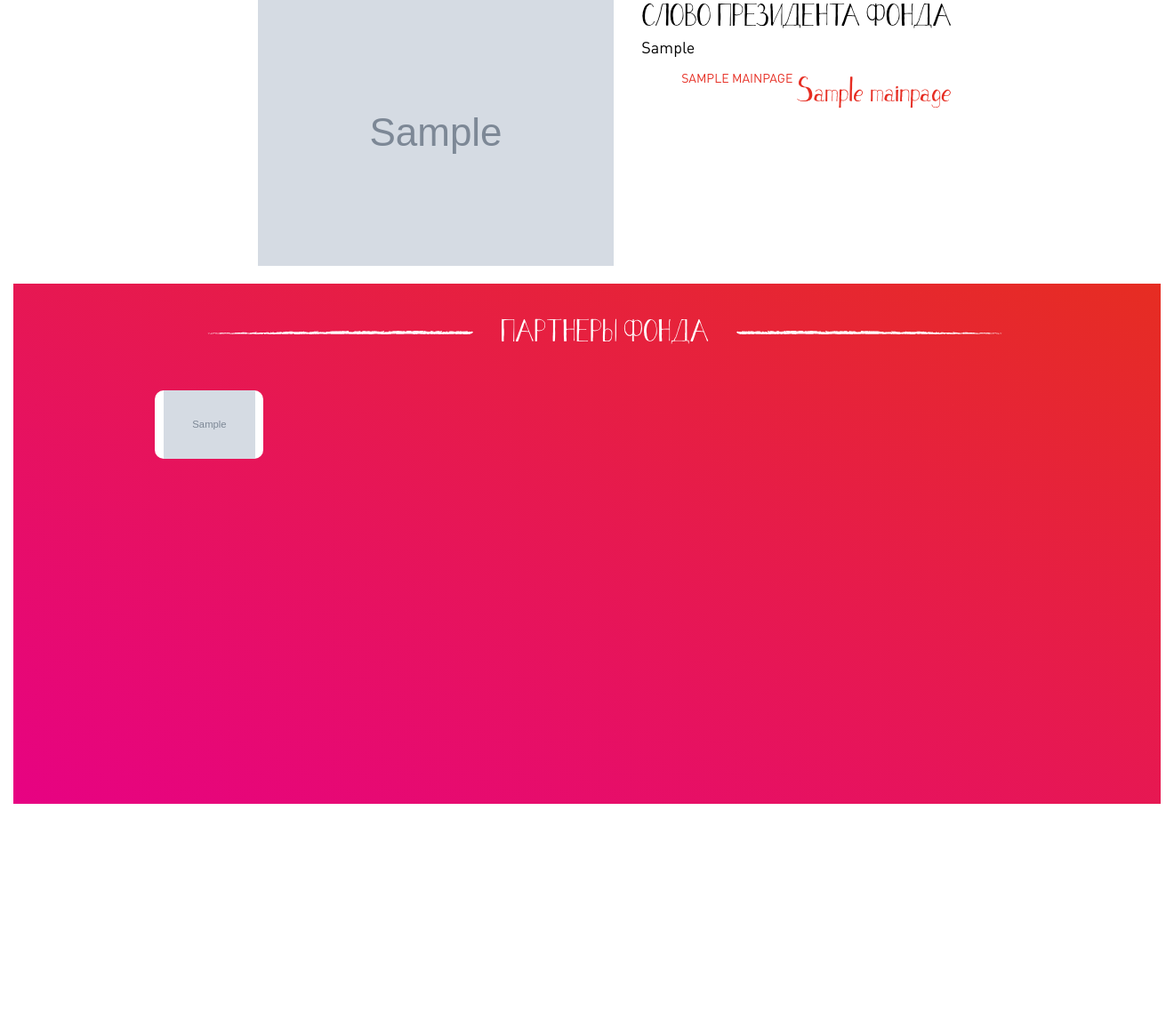
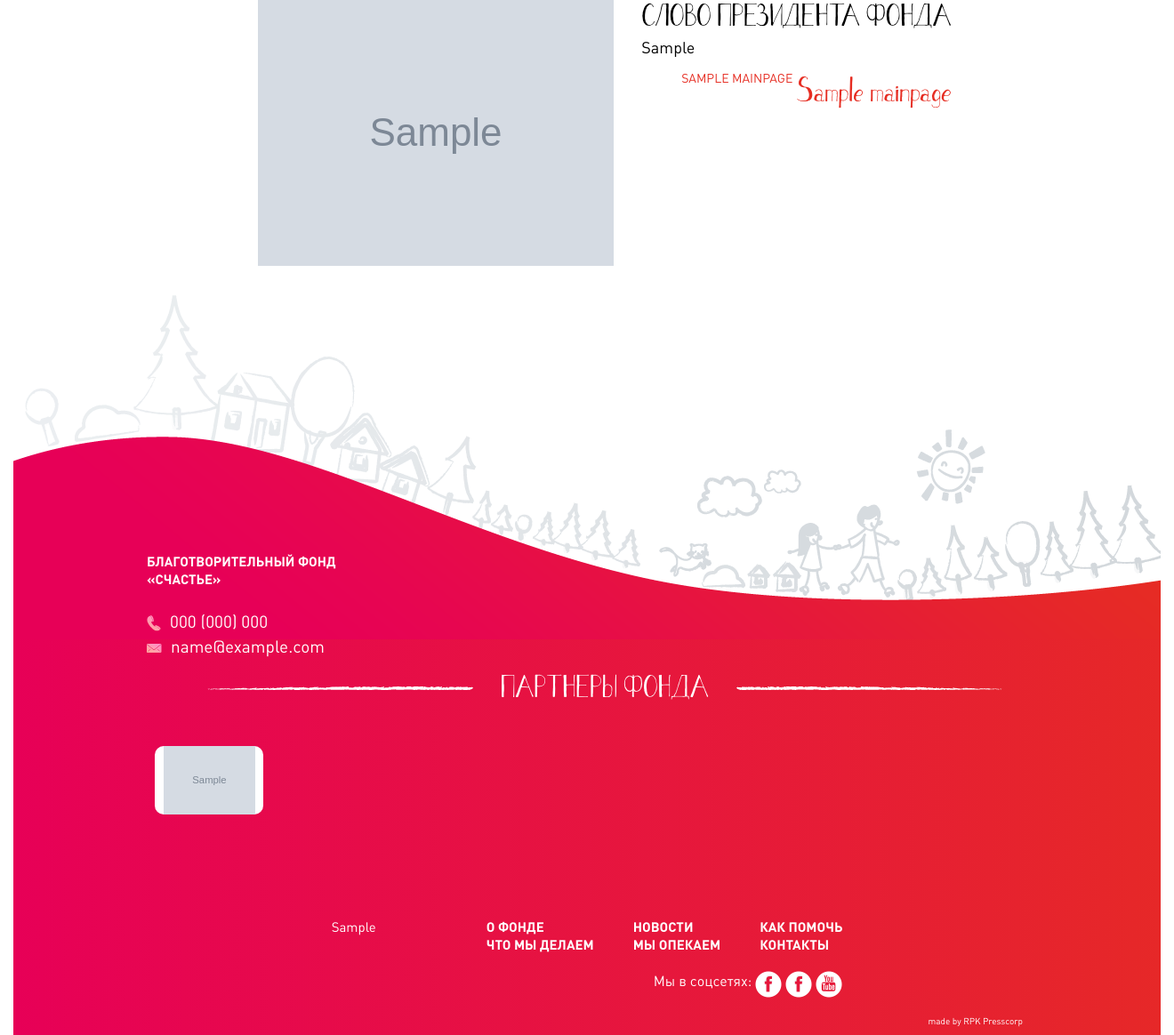
Before and after one commit to Spiningist/happy, a Django app: page / in a window 1320 px wide. Shown: the part 867-2031 px from the top of the page at 89% size. Before the commit the page ends 1771 px from the top, so only its background shows below. Run offline with Django 3.2, Linux system fonts and the light colour scheme; tables that the repository leaves empty hold one stand-in row (values such as "Sample post"); grey boxes marked "Sample" are stand-in pictures.

Commit message:
added footer

```diff
--- a/webhappy/models.py
+++ b/webhappy/models.py
@@ -18,6 +18,7 @@ class MainPage(models.Model):
     title = models.CharField(max_length=100, default=' ')
     name = models.CharField(max_length=100, default='Диана Менинбаева')
     photo = models.FileField(upload_to='media/CEO', default="")
+    ps = HTMLField(max_length=1000, default=' ')
 
     def __unicode__(self):  # __unicode__ on Python 2
         return unicode(self.name_of_page) or u''
--- a/webhappy/static/webhappy/script.js
+++ b/webhappy/static/webhappy/script.js
@@ -60,6 +60,8 @@ var jssor_1_SlideshowTransitions = [
                 slidesToShow: 6,
                 slidesToScroll: 6
             });
+
+            $('#ps_wrap').css( "font", "15px 'DINPro'" );
 });
 
 function loadingpartner(data)
--- a/webhappy/static/webhappy/style.css
+++ b/webhappy/static/webhappy/style.css
@@ -340,8 +340,8 @@ a:hover { text-decoration: underline; }
 #sqd_footer_wrap {
     max-width: 1290px;
     width: 100%;
-    height: 585px;
-    background: linear-gradient(to bottom left, #e62d22, #e70283);
+
+    background: linear-gradient(to left, #e62828, #e70057);
     margin-left: auto;
     margin-right: auto;
     min-width: 1290px;
@@ -353,6 +353,10 @@ a:hover { text-decoration: underline; }
     display: inline-block;
     list-style: none;
     vertical-align: 10px;
+}
+
+#partners_title_list {
+    margin-top: 0;
 }
 
 #partners_fond_word {
@@ -391,3 +395,129 @@ a:hover { text-decoration: underline; }
     margin-right: auto;
     max-width: 108px;
 }
+
+#footer_line {
+    margin-top: 100px;
+    width: 79%;
+    margin-left: auto;
+    margin-right: auto;
+    max-width: 1024px;
+}
+
+#ps_wrap {
+    font: 15px 'DINPro';
+    color: white;
+    max-width: 445px;
+    text-align: left;
+
+}
+
+.footer_menu {
+    text-transform: uppercase;
+    color: white;
+    font: 15px 'DINPro-Bold';
+}
+
+#social_intro {
+    font: 16px 'DINPro';
+    color: white;
+}
+
+.social_footer li {
+    list-style: none;
+    display: inline-block;
+    vertical-align: text-top;
+}
+
+.social_footer {
+    text-align: right;
+    margin-top: 20px;
+}
+
+.menu_footer_colums li {
+    list-style: none;
+    display: inline-block;
+}
+
+.tulip_menu li {
+    list-style: none;
+    display: block;
+    text-align: left;
+}
+
+.menu_footer_row li {
+    list-style: none;
+}
+
+#footer_list {
+    display: inline-block;
+    list-style: none;
+    padding: 0;
+}
+
+.footer_list_dot {
+    display: inline-block;
+    vertical-align: top;
+}
+
+.menu_footer_row {
+    max-width: 582px;
+}
+
+#copy {
+    color: white;
+    font: 10px 'DINPro';
+    text-align: right;
+    /* width: 79%; */
+    max-width: 1135px;
+    padding-bottom: 10px;
+}
+
+#footer_break_line {
+    background: url('images/break_line_low.png') no-repeat;
+    height: 400px;
+    width: 100%;
+    margin-left: auto;
+    margin-right: auto;
+    max-width: 1290px;
+    min-width: 1290px;
+}
+
+#low_link {
+    padding-top: 302px;
+    text-align: left;
+    padding-left: 150px;
+}
+
+#low_name {
+    text-transform: uppercase;
+    color: white;
+    font: 15px 'DINPro-Bold';
+    width: 240px;
+    quotes: "\00ab" "\00bb";
+}
+
+#low_phone a{
+    color: white;
+    font: 19px 'DINPro';
+    text-decoration: none;
+    vertical-align: 4px;
+}
+
+#low_phone {
+    margin-top: 25px;
+}
+
+#low_phone a:hover {
+    text-decoration: underline; /* Добавляем подчеркивание */
+}
+
+#low_email {
+    color: white;
+    font: 19px 'DINPro';
+    text-decoration: none;
+}
+
+.low_ico {
+    margin-right: 10px;
+}
--- a/webhappy/templates/webhappy/base.html
+++ b/webhappy/templates/webhappy/base.html
@@ -63,6 +63,13 @@
 {% endblock %}
 </body>
 <footer>
+    <div id="footer_break_line">
+        <div id="low_link">
+            <div id="low_name">благотворительный фонд <q>счастье</q></div>
+            <div id="low_phone"><img class="low_ico" id="phone_ico_low" src="{% static 'webhappy/images/low_phone.png' %}"><a id="head_phone_link_low" href="tel:{{ index_page.phone_country}}{{ index_page.phone_code }}{{ index_page.phone_number }}">{{ index_page.phone_country }} ({{ index_page.phone_code }}) {{ index_page.phone_number }}</a></div>
+            <div id="low_email"><img class="low_ico" id="email_ico_low" src="{% static 'webhappy/images/low_email.png' %}">{{ index_page.email }}</div>
+        </div>
+    </div>
     <div id="sqd_footer_wrap">
         {% if partner %}
         <div id="partners_title">
@@ -88,5 +95,51 @@
             </div>
         </div>
         {% endif %}
+        <div id="footer_line">
+            <ul id="footer_list">
+                <li class="footer_list_dot">
+                    <div id="ps_wrap">
+                    {{ index_page.ps|safe }}
+                    </div>
+                </li>
+                <li class="footer_list_dot">
+                    <ul class="menu_footer_row">
+                        <li>
+                            <ul class="menu_footer_colums">
+                                <li>
+                                    <ul class="tulip_menu">
+                                        <li class="footer_menu"><a class="menu_none">о фонде</a></li>
+                                        <li class="footer_menu"><a class="menu_none">что мы делаем</a></li>
+                                    </ul>
+                                </li>
+                                <li>
+                                    <ul class="tulip_menu">
+                                        <li class="footer_menu"><a class="menu_none">новости</a></li>
+                                        <li class="footer_menu"><a class="menu_none">мы опекаем</a></li>
+                                    </ul>
+                                </li>
+                                <li>
+                                    <ul class="tulip_menu">
+                                        <li class="footer_menu"><a class="menu_none">как помочь</a></li>
+                                        <li class="footer_menu"><a class="menu_none">контакты</a></li>
+                                    </ul>
+                                </li>
+                            </ul>
+                        </li>
+                        <li>
+                            <ul class="social_footer">
+                                <li id="social_intro">Мы в соцсетях: </li>
+                                <li><a href="{{ index_page.fb }}"><img src="{% static 'webhappy/images/fb_footer.png' %}"></a></li>
+                                <li><a href="{{ index_page.insta }}"><img src="{% static 'webhappy/images/fb_footer.png' %}"></a></li>
+                                <li><a href="{{ index_page.youtube }}"><img src="{% static 'webhappy/images/youtube_footer.png' %}"></a></li>
+                            </ul>
+                        </li>
+                    </ul>
+                </li>
+            </ul>
+        </div>
+        <div id="copy">
+            made by RPK Presscorp
+        </div>
     </div>
 </footer>
```
Also changed, not shown: webhappy/migrations/0005_mainpage_ps.py (added), webhappy/static/webhappy/images/break_line_low.png (added), webhappy/static/webhappy/images/fb_footer.png (added), webhappy/static/webhappy/images/low_email.png (added), webhappy/static/webhappy/images/low_phone.png (added), webhappy/static/webhappy/images/youtube_footer.png (added).
